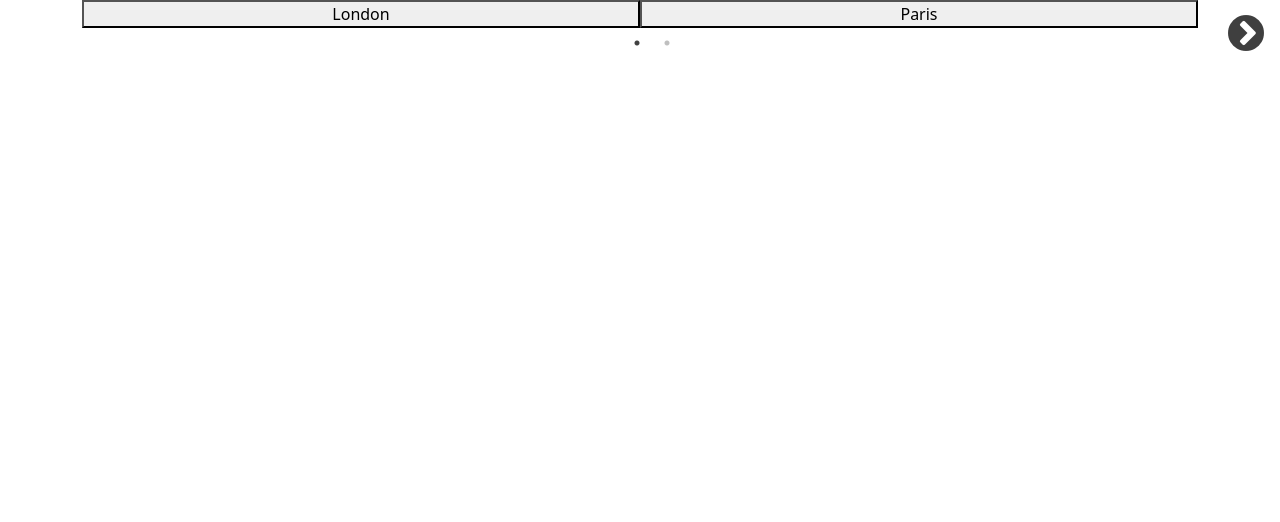
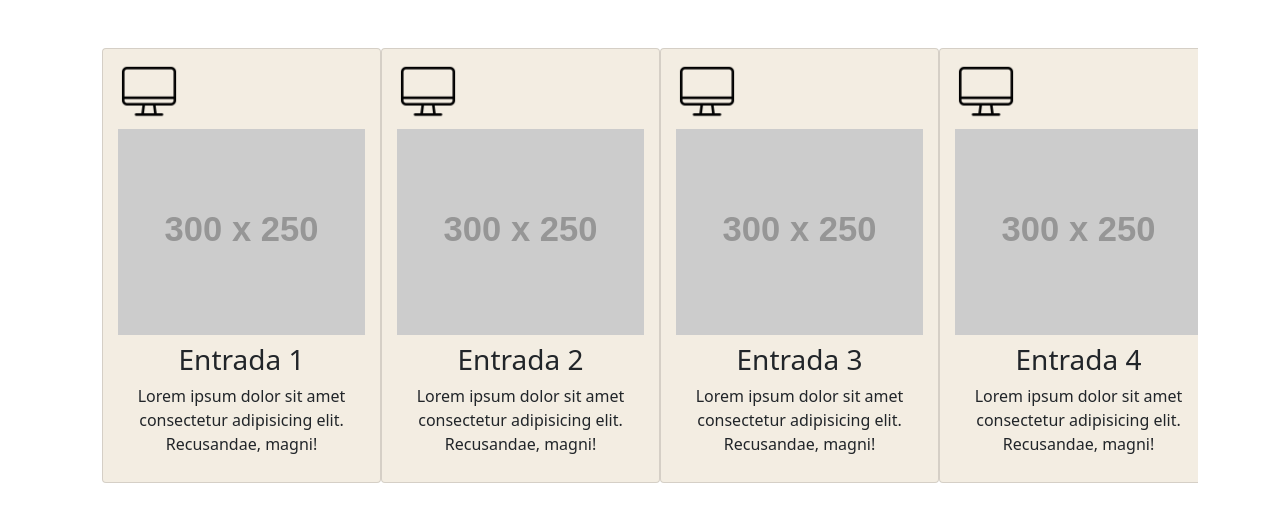
Before and after one commit to aincatoni/tabslick, a website: page index.html in a window 1280 px wide. Drawn offline with nearby package versions, Linux system fonts and the light colour scheme; placeholder pictures from the web are drawn by us.

Commit message:
agrega estilos y contenido a las cards

```diff
--- a/index.html
+++ b/index.html
@@ -24,39 +24,66 @@
   </head>
   <body>
     <!-- Tab links -->
-    <div class="container">
-      <div class="row align-items-center justify-content-center">
-        <div class="tab col-12">
-          <button class="tablinks" onclick="openCity(event, 'London')">
-            London
-          </button>
-          <button class="tablinks" onclick="openCity(event, 'Paris')">
-            Paris
-          </button>
-          <button class="tablinks" onclick="openCity(event, 'Tokyo')">
-            Tokyo
-          </button>
-          <button class="tablinks" onclick="openCity(event, 'Tokyo')">
-            Talca
-          </button>
+    <div class="container-fluid my-5">
+      <div class="container">
+        <div class="row align-items-center justify-content-center">
+          <div class="tab">
+            <div class="card col d-flex align-items-center justify-content-center text-center">
+              <div class="tablinks" onclick="openEntry(event, 'Entrada_1')">
+                <img src="img/icono_monitor.png" alt="" class="w-25 mb-2">
+                <img src="https://via.placeholder.com/300x250" alt="" class="img-fluid mb-2">
+                <h3>Entrada 1</h3>
+                <p>Lorem ipsum dolor sit amet consectetur adipisicing elit. Recusandae, magni!</p>
+              </div>
+            </div>
+            <div class="card col d-flex align-items-center justify-content-center text-center">
+              <div class="tablinks" onclick="openEntry(event, 'Entrada_2')">
+                <img src="img/icono_monitor.png" alt="" class="w-25 mb-2">
+                <img src="https://via.placeholder.com/300x250" alt="" class="img-fluid mb-2">
+                <h3>Entrada 2</h3>
+                <p>Lorem ipsum dolor sit amet consectetur adipisicing elit. Recusandae, magni!</p>
+              </div>
+            </div>
+            <div class="card col d-flex align-items-center justify-content-center text-center">
+              <div class="tablinks" onclick="openEntry(event, 'Entrada_3')">
+                <img src="img/icono_monitor.png" alt="" class="w-25 mb-2">
+                <img src="https://via.placeholder.com/300x250" alt="" class="img-fluid mb-2">
+                <h3>Entrada 3</h3>
+                <p>Lorem ipsum dolor sit amet consectetur adipisicing elit. Recusandae, magni!</p>
+              </div>
+            </div>
+            <div class="card col d-flex align-items-center justify-content-center text-center">
+              <div class="tablinks" onclick="openEntry(event, 'Entrada_4')">
+                <img src="img/icono_monitor.png" alt="" class="w-25 mb-2">
+                   <img src="https://via.placeholder.com/300x250" alt="" class="img-fluid mb-2">
+                  <h3>Entrada 4</h3>
+                  <p>Lorem ipsum dolor sit amet consectetur adipisicing elit. Recusandae, magni!</p>
+                </div>
+              </div>
+          </div>
         </div>
       </div>
     </div>
 
     <!-- Tab content -->
-    <div id="London" class="tabcontent">
-      <h3>London</h3>
+    <div id="Entrada_1" class="tabcontent">
+      <h3>Entrada 1</h3>
       <p>London is the capital city of England.</p>
     </div>
 
-    <div id="Paris" class="tabcontent">
-      <h3>Paris</h3>
+    <div id="Entrada_2" class="tabcontent">
+      <h3>Entrada 2</h3>
       <p>Paris is the capital of France.</p>
     </div>
 
-    <div id="Tokyo" class="tabcontent">
-      <h3>Tokyo</h3>
+    <div id="Entrada_3" class="tabcontent">
+      <h3>Entrada 3</h3>
       <p>Tokyo is the capital of Japan.</p>
+    </div>
+
+    <div id="Entrada_4" class="tabcontent">
+      <h3>Entrada 4</h3>
+      <p>Talca is the capital de Talca.</p>
     </div>
 
     <!-- JS -->
--- a/script.js
+++ b/script.js
@@ -6,8 +6,8 @@ $(document).ready(function () {
     arrows: true,
     infinite: false,
     speed: 300,
-    slidesToShow: 2,
-    slidesToScroll: 2,
+    slidesToShow: 4,
+    slidesToScroll: 4,
     responsive: [
       {
         breakpoint: 1024,
@@ -39,7 +39,7 @@ $(document).ready(function () {
   });
 });
 
-function openCity(evt, cityName) {
+function openEntry(evt, entryName) {
   // Declare all variables
   var i, tabcontent, tablinks;
 
@@ -56,6 +56,6 @@ function openCity(evt, cityName) {
   }
 
   // Show the current tab, and add an "active" class to the button that opened the tab
-  document.getElementById(cityName).style.display = "block";
+  document.getElementById(entryName).style.display = "block";
   evt.currentTarget.className += " active";
 }
--- a/style.css
+++ b/style.css
@@ -38,5 +38,23 @@
   font-size: 42px;
   position: absolute;
   top: 50%;
-  right: auto;
+  right: 0;
+  transform: translateY(-50%);
 }
+
+
+.slick-prev:before {
+  content: "←";
+  color: black;
+  font-size: 42px;
+  position: absolute;
+  top: 50%;
+  left: -10px;
+  transform: translateY(-50%);
+}
+
+.card {
+    background-color: #f3ede2;
+    padding: 10px 15px;
+    margin: 0 20px;
+}
```
Also changed, not shown: img/icono_monitor.png (added).
